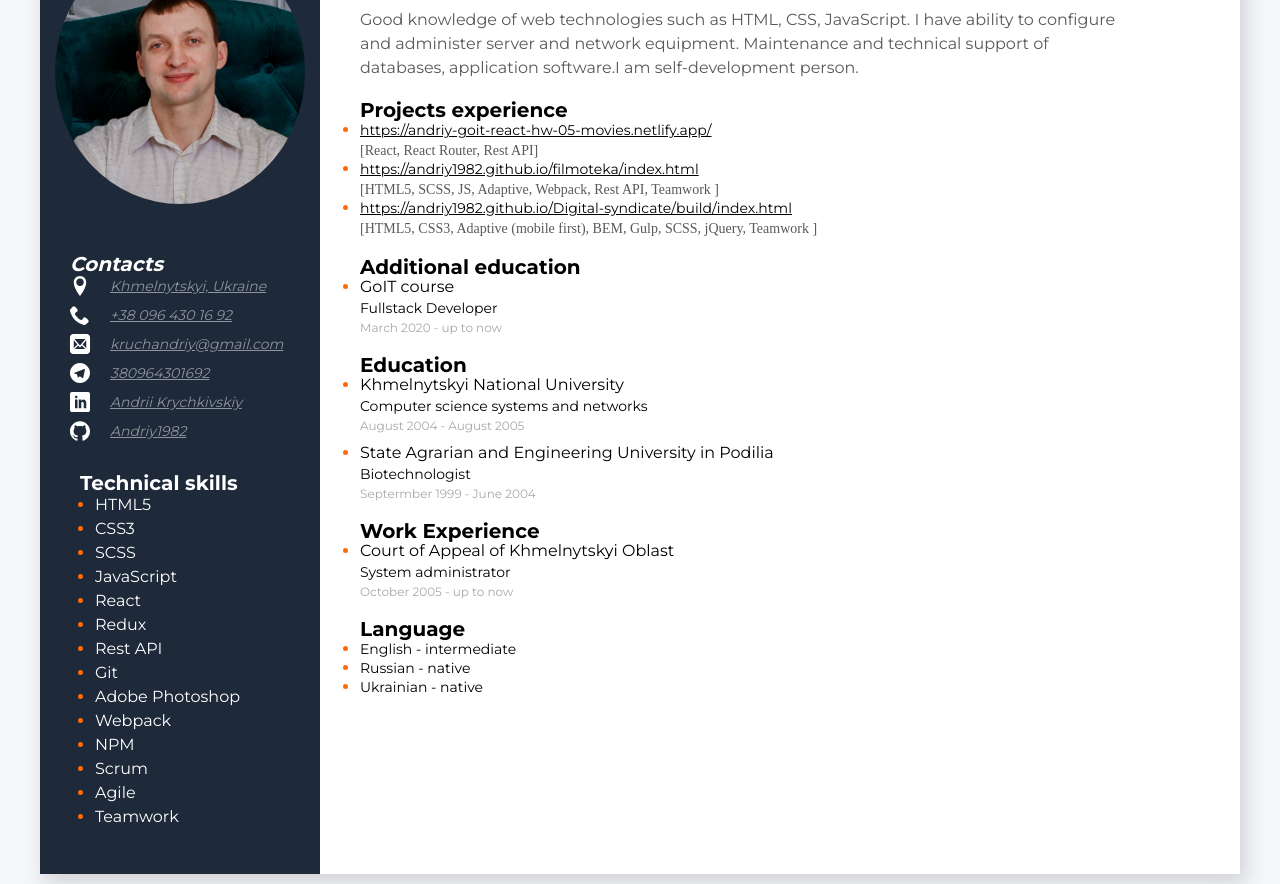
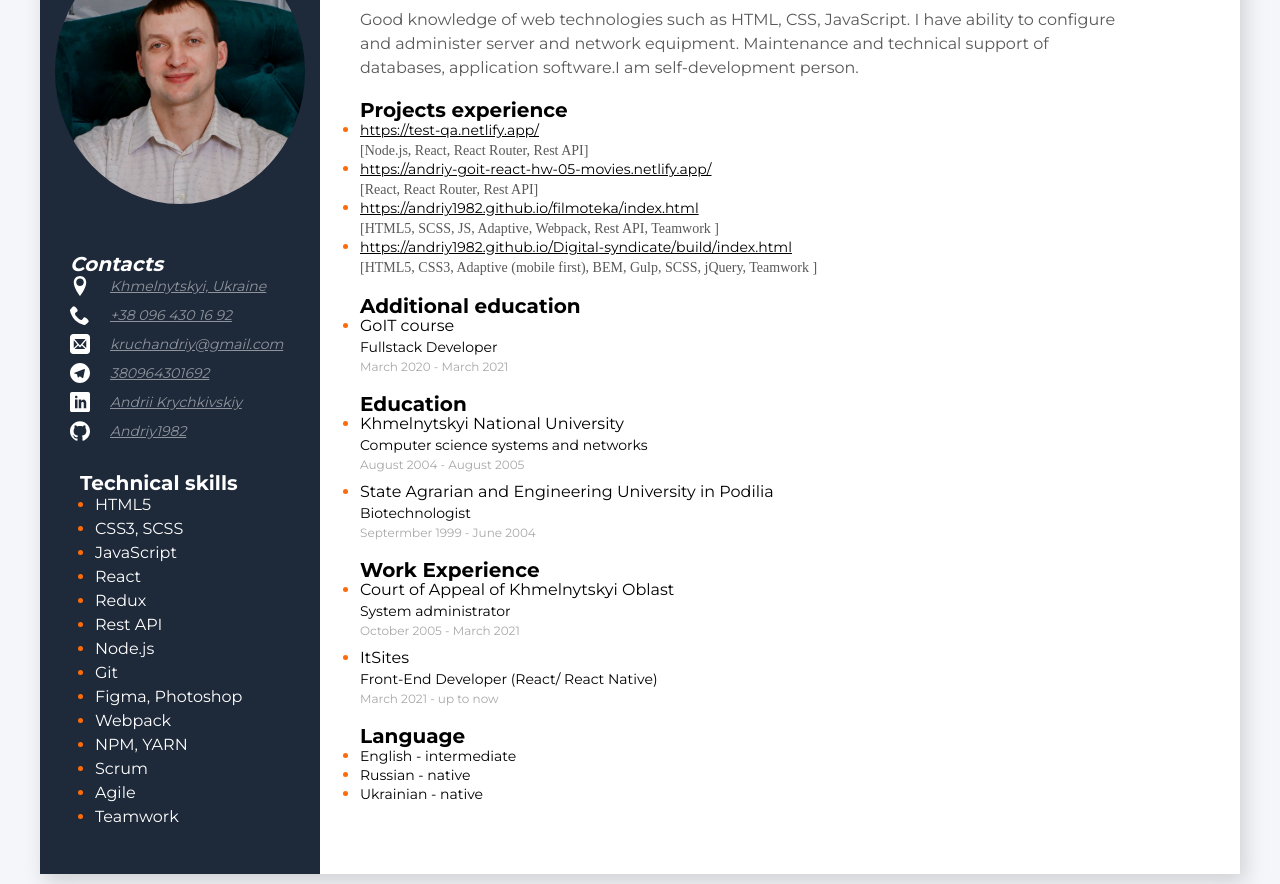
Before and after one commit to Andriy1982/my_CV, a plain HTML site: page index.html in a window 1280 px wide. Shown: the part 101-985 px from the top of the page. Drawn offline with Linux system fonts and the light colour scheme.

Commit message:
add new data

```diff
--- a/index.html
+++ b/index.html
@@ -62,10 +62,7 @@
               <span class="aside__item-color">HTML5</span>
             </li>
             <li class="aside__item">
-              <span class="aside__item-color">CSS3</span>
-            </li>
-            <li class="aside__item">
-              <span class="aside__item-color">SCSS</span>
+              <span class="aside__item-color">CSS3, SCSS</span>
             </li>
             <li class="aside__item">
               <span class="aside__item-color">JavaScript</span>
@@ -80,16 +77,19 @@
               <span class="aside__item-color">Rest API</span>
             </li>
             <li class="aside__item">
+              <span class="aside__item-color">Node.js</span>
+            </li>
+            <li class="aside__item">
               <span class="aside__item-color">Git</span>
             </li>
             <li class="aside__item">
-              <span class="aside__item-color">Adobe Photoshop</span>
+              <span class="aside__item-color">Figma, Photoshop</span>
             </li>
             <li class="aside__item">
               <span class="aside__item-color">Webpack</span>
             </li>
             <li class="aside__item">
-              <span class="aside__item-color">NPM</span>
+              <span class="aside__item-color">NPM, YARN</span>
             </li>
           <!-- </ul> -->
           <!-- <h3 class="section__title">Soft skills</h3> -->
@@ -108,7 +108,7 @@
       </aside>
 
       <main class="main__container">
-        <h2 class="position">Front-End Developer</h2>
+        <h2 class="position">Full Stack Developer</h2>
         <h1 class="name">Andrii Krychkivskyi</h1>
 
         <!-- About Me -->
@@ -127,6 +127,13 @@
         <section class="section">
           <h3 class="section__title">Projects experience</h3>
           <ul>
+            <li class="project-list__item">
+              <a class="project-list__link" target="_blank"
+                  href="https://test-qa.netlify.app/">
+                  https://test-qa.netlify.app/
+              </a>
+              <span class="project-list__tech"> [Node.js, React, React Router, Rest API] </span>
+          </li>
             <li class="project-list__item">
                 <a class="project-list__link" target="_blank"
                     href="https://andriy-goit-react-hw-05-movies.netlify.app/">
@@ -178,7 +185,7 @@
             <li class="education__item">
               <p class="work__company paragraf__bottom">GoIT course</p>
               <h4 class="specialty">Fullstack Developer</h4>
-              <p class="data">March 2020 - up to now</p>
+              <p class="data">March 2020 - March 2021</p>
             </li>
           </ul>
         </section>
@@ -210,7 +217,12 @@
             <li class="work__item">
               <p class="work__company paragraf__bottom">Court of Appeal of Khmelnytskyi Oblast</p>
               <h4 class="specialty">System administrator</h4>
-              <p class="data">October 2005 - up to now</p>
+              <p class="data">October 2005 - March 2021</p>
+            </li>
+            <li class="work__item">
+              <p class="work__company paragraf__bottom">ItSites</p>
+              <h4 class="specialty">Front-End Developer (React/ React Native)</h4>
+              <p class="data">March 2021 - up to now</p>
             </li>
           </ul>
         </section>
```
